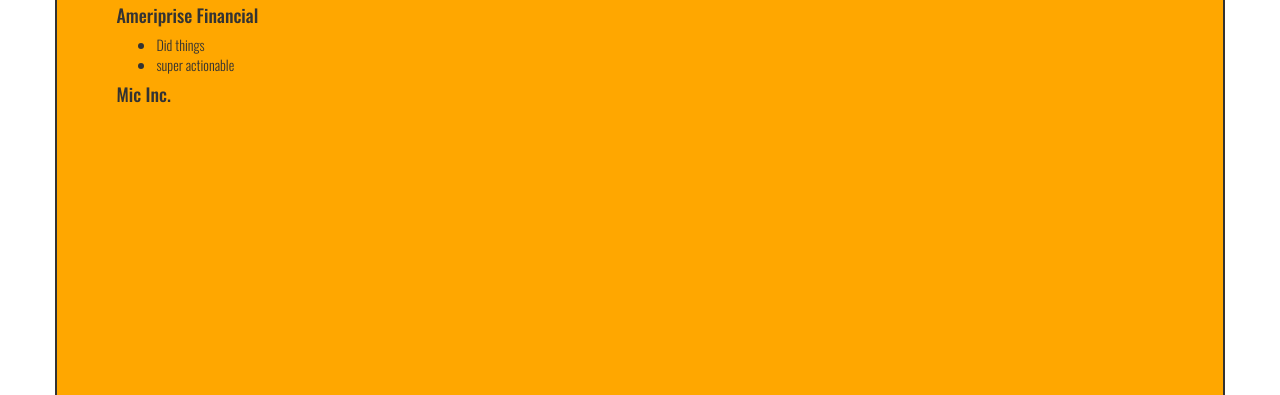
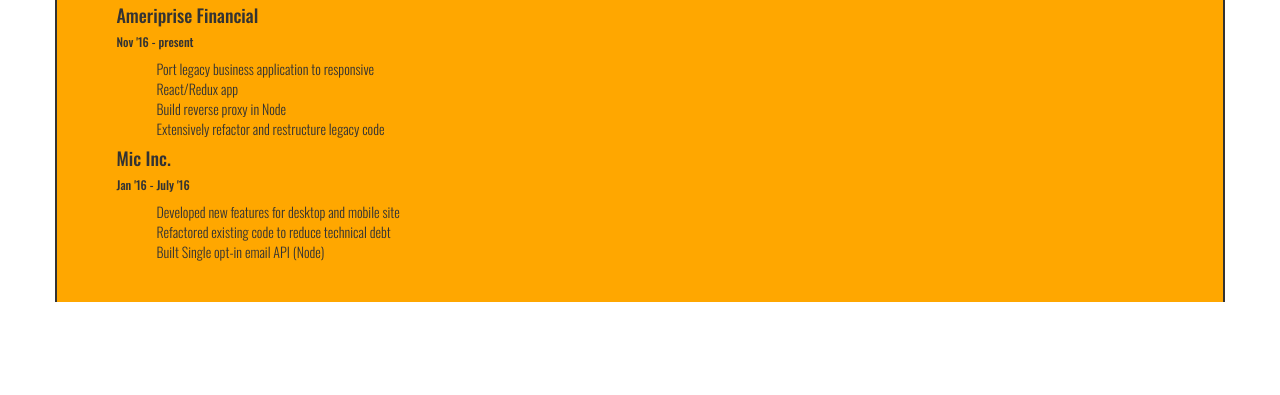
Before and after one commit to lucasprograms/html-resume, a plain HTML site: page index.html in a window 1280 px wide. Shown: the part 405-800 px from the top of the page. Drawn offline with nearby package versions, Linux system fonts and the light colour scheme; a web font is replaced by a local one.

Commit message:
update info section

```diff
--- a/index.html
+++ b/index.html
@@ -30,11 +30,19 @@
               <h4>
                 Ameriprise Financial
               </h4>
+              <h6>Nov '16 - present</h6>
               <ul>
-                <li>Did things</li>
-                <li>super actionable</li>
+                <li>Port legacy business application to responsive React/Redux app</li>
+                <li>Build reverse proxy in Node</li>
+                <li>Extensively refactor and restructure legacy code</li>
               </ul>
               <h4>Mic Inc.</h4>
+              <h6>Jan '16 - July '16</h6>
+              <ul>
+                <li>Developed new features for desktop and mobile site</li>
+                <li>Refactored existing code to reduce technical debt</li>
+                <li>Built Single opt-in email API (Node)</li>
+              </ul>
             </div>
           </div>
         </section>
@@ -45,11 +53,15 @@
               <h4>
                 App Academy
               </h4>
+              <h6>July '15 - Oct '15</h6>
               <ul>
-                <li>Did things</li>
-                <li>super actionable</li>
+                <li>Immersive web development school requiring 70 - 90 hours of work/study per week. Acceptance rate of less than 5%.</li>
               </ul>
               <h4>Washington University in St. Louis</h4>
+              <h6>Sep '09 - May '14 | B.A. Economics | 3.2 GPA</h6>
+              <ul>
+                <li>Coursework included calculus, statistics, and data modeling</li>
+              </ul>
             </div>
           </div>
         </section>
@@ -57,10 +69,12 @@
           <h2 class="info-header"><span id="info-click-target">.info</span></h2>
           <div class="col-xs-12 col-sm-offset-1 col-sm-11">
             <div class="info-info">
-              <ul>
-                <li>Did things</li>
-                <li>super actionable</li>
-              </ul>
+              Web developer with 25 sun rotations under my belt. I love strictly defined systems
+              that have infinite space for creativity within them, such as
+              <a href="http://chessmaine.net/chessmaine/2010/08/lucas-mccain-wins-maine-state.html">chess</a> and programming.
+              <br /><br />
+              I am 6' 4". I also have a miniscule vertical leap. Combined, this makes me a mediocre basketball,
+              but very good at getting things off of most shelves.
             </div>
           </div>
         </section>
--- a/styles.css
+++ b/styles.css
@@ -1,5 +1,17 @@
 .descriptions {
   margin-left: 0px;
+}
+
+ul {
+  list-style: none;
+}
+
+.glyphicon-ok {
+  color: green;
+}
+
+.glyphicon-remove {
+  color: red;
 }
 
 .underline-zone {
@@ -36,7 +48,6 @@
   background-color: #ffa700;
   border-left: 2px solid #333;
   border-right: 2px solid #333;
-  height: 100%;
 }
 
 .linked-in-logo {
```
